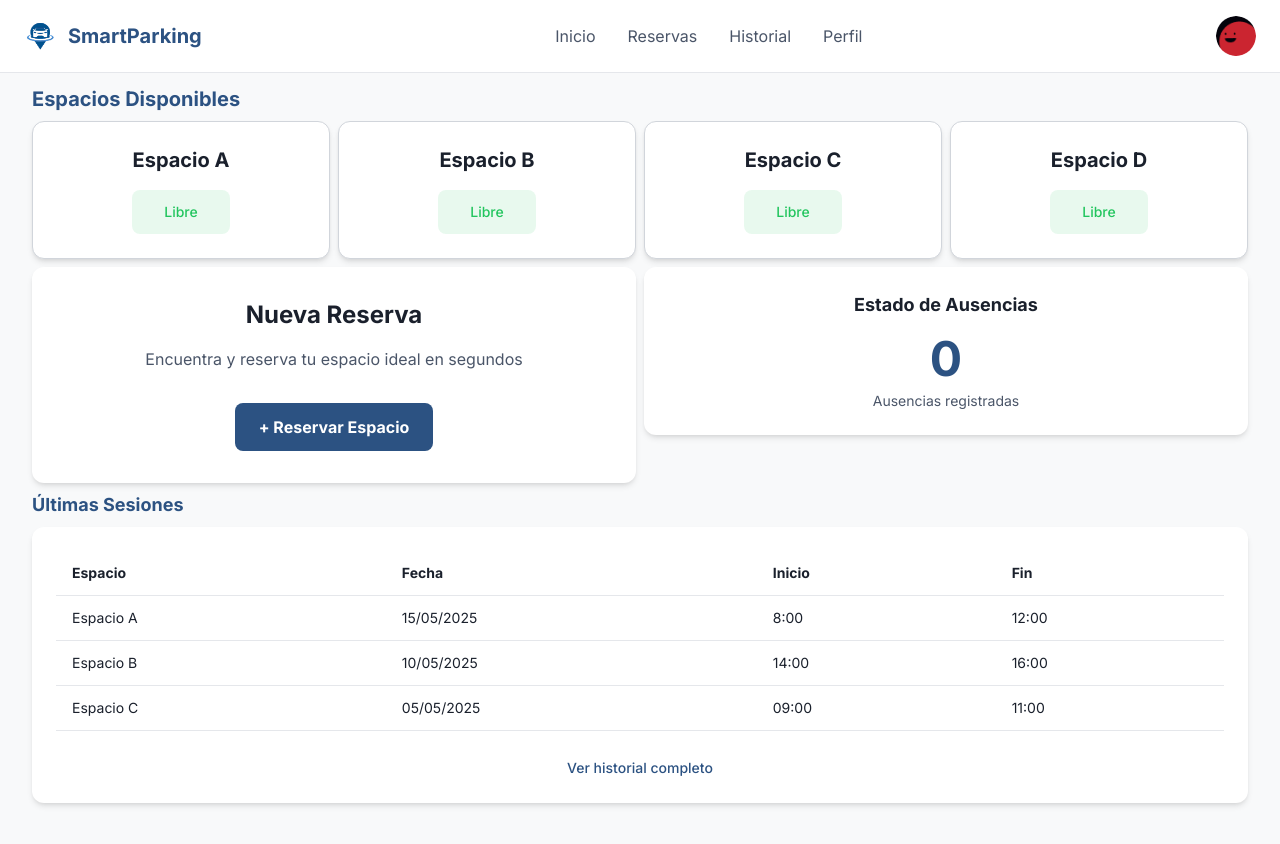
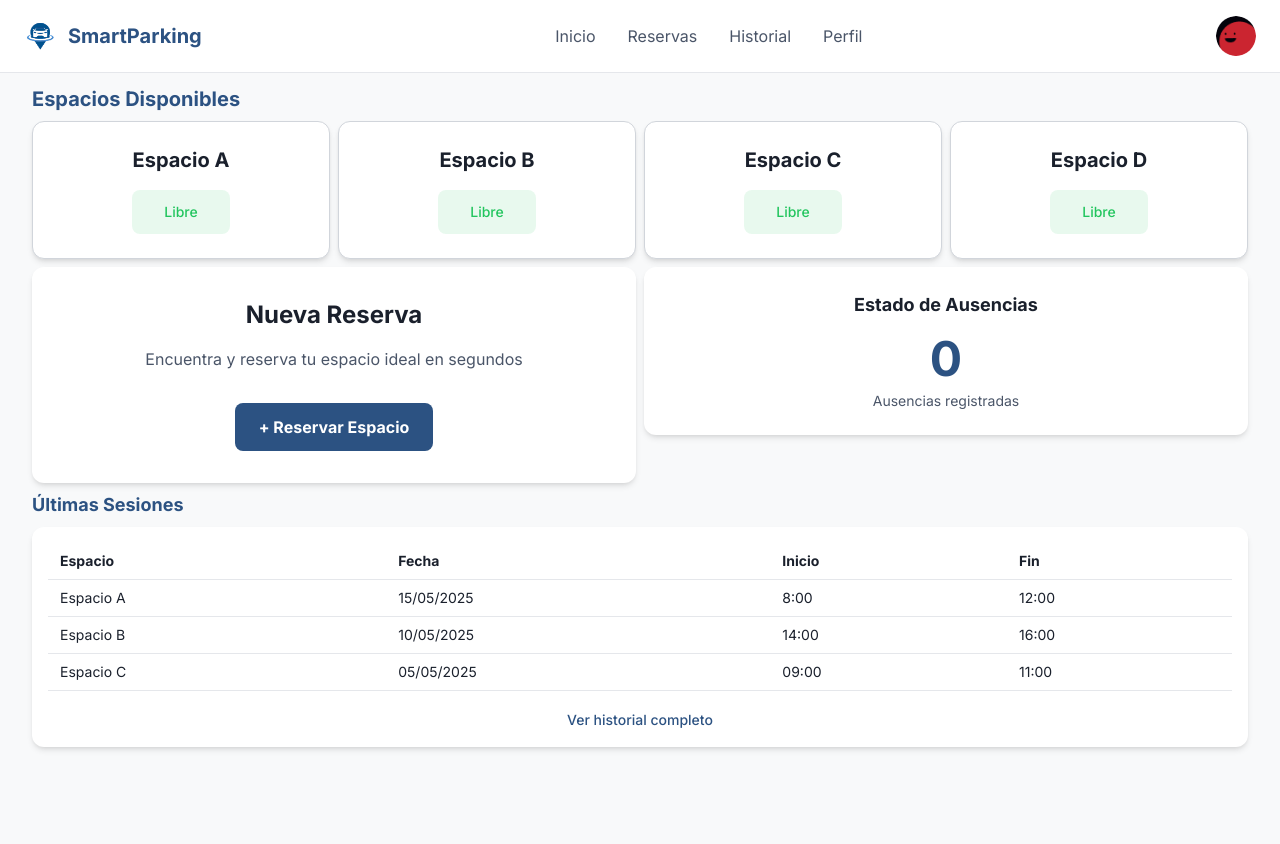
Before and after one commit to Iot-SI0572-3475-Grupo3/smartparking-frontend, an Angular app: page /dashboard in a window 1280 px wide. Shown: the top 844 px of the page. Built offline with nearby package versions, Linux system fonts and the light colour scheme.

Commit message:
feat(dashboard): updated history table view

```diff
--- a/src/app/features/dashboard/components/history-table/history-table.component.html
+++ b/src/app/features/dashboard/components/history-table/history-table.component.html
@@ -1,23 +1,31 @@
 <!-- History Table Component SmartParking -->
-<div class="bg-background-primary rounded-xl shadow-md p-6">
+<div class="bg-background-primary rounded-xl shadow-md p-4">
+
+  <!-- Loading State -->
+  @if (isLoading) {
+    <div class="flex justify-center items-center py-8">
+      <div class="animate-spin rounded-full h-10 w-10 border-b-2 border-button-primary"></div>
+    </div>
+  }
 
   <!-- Tabla de historial -->
+  @if (!isLoading) {
     <div class="overflow-x-auto">
       <table class="w-full">
 
         <!-- Header de la tabla -->
         <thead>
         <tr class="border-b border-gray-200">
-          <th class="text-left py-3 px-4 text-text-primary font-bold text-sm">
+          <th class="text-left py-2 px-3 text-text-primary font-bold text-sm">
             Espacio
           </th>
-          <th class="text-left py-3 px-4 text-text-primary font-bold text-sm">
+          <th class="text-left py-2 px-3 text-text-primary font-bold text-sm">
             Fecha
           </th>
-          <th class="text-left py-3 px-4 text-text-primary font-bold text-sm">
+          <th class="text-left py-2 px-3 text-text-primary font-bold text-sm">
             Inicio
           </th>
-          <th class="text-left py-3 px-4 text-text-primary font-bold text-sm">
+          <th class="text-left py-2 px-3 text-text-primary font-bold text-sm">
             Fin
           </th>
         </tr>
@@ -30,17 +38,25 @@
               class="border-b border-gray-200 hover:bg-background-secondary transition-colors duration-200 cursor-pointer"
               (click)="onRecordClick(record)"
             >
-            <td class="py-3 px-4 text-text-primary text-sm">
+              <td class="py-2 px-3 text-text-primary text-sm">
                 {{ record.space }}
               </td>
-            <td class="py-3 px-4 text-text-primary text-sm">
+              <td class="py-2 px-3 text-text-primary text-sm">
                 {{ record.date }}
               </td>
-            <td class="py-3 px-4 text-text-primary text-sm">
+              <td class="py-2 px-3 text-text-primary text-sm">
                 {{ record.startTime }}
               </td>
-            <td class="py-3 px-4 text-text-primary text-sm">
+              <td class="py-2 px-3 text-text-primary text-sm">
                 {{ record.endTime }}
+              </td>
+            </tr>
+          }
+
+          @if (displayRecords.length === 0) {
+            <tr>
+              <td colspan="4" class="py-6 text-center text-text-muted text-sm">
+                No hay registros de historial disponibles
               </td>
             </tr>
           }
@@ -50,8 +66,8 @@
     </div>
 
     <!-- Enlace "Ver historial completo" -->
-  @if (showViewAllLink) {
-    <div class="mt-6 text-center">
+    @if (showViewAllLink && displayRecords.length > 0) {
+      <div class="mt-4 text-center">
         <button
           (click)="onViewAllClick()"
           class="text-button-primary hover:text-button-primary/80 font-medium text-sm transition-colors duration-200"
@@ -60,5 +76,6 @@
         </button>
       </div>
     }
+  }
 
 </div>
```
Lines whose indentation alone changed are shown as unchanged.
